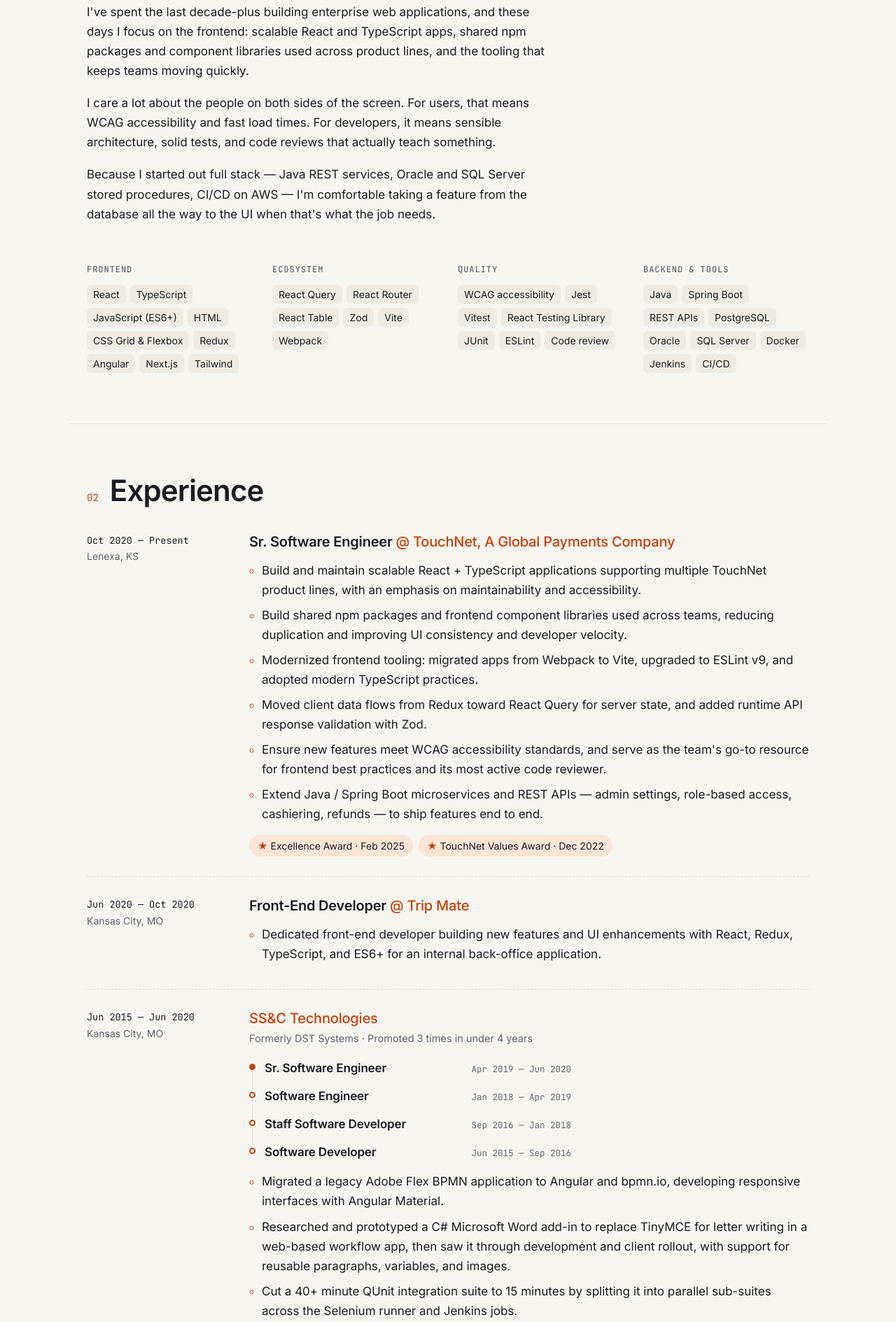
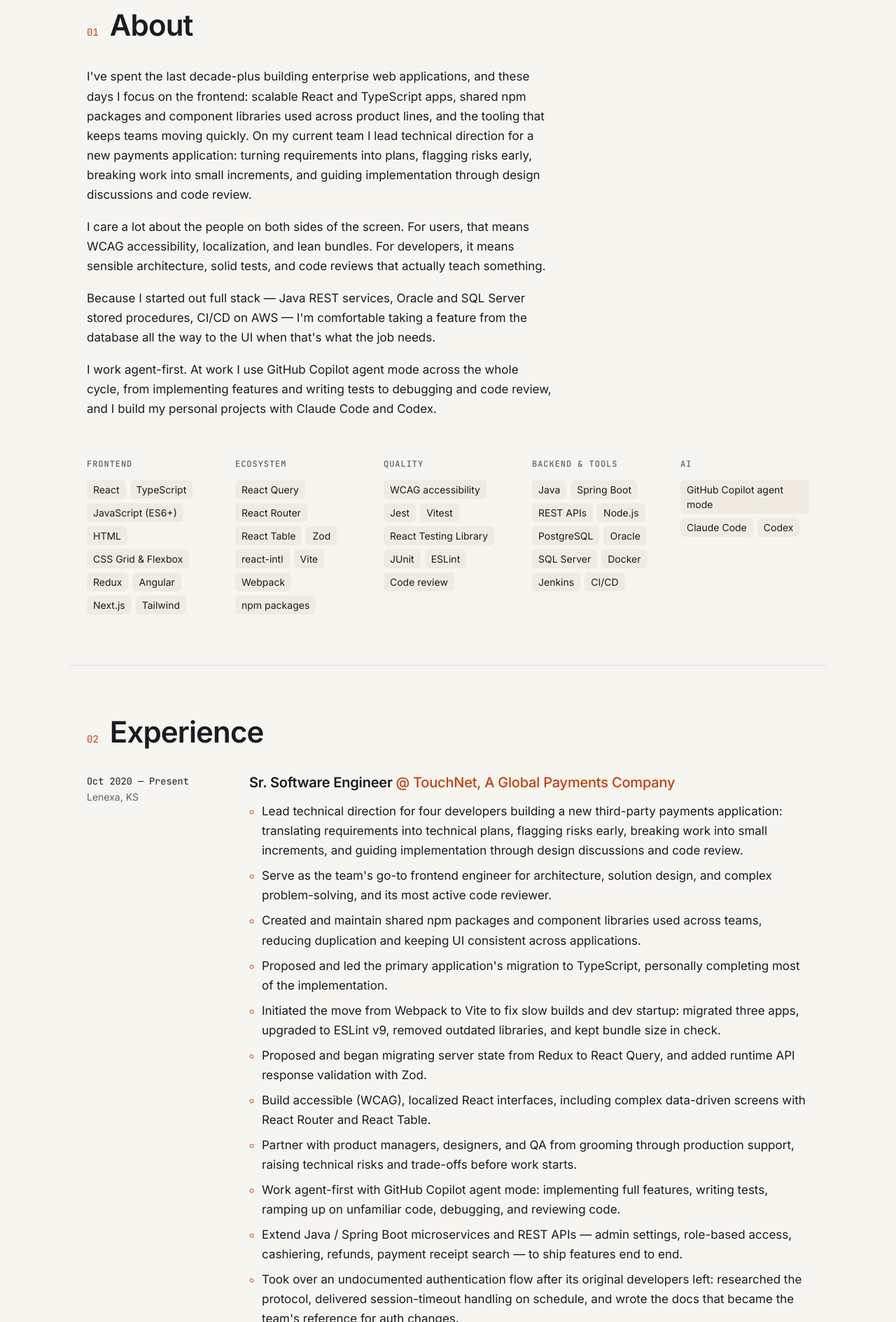
Before and after one commit to jake-crane/jake-crane.github.io, a plain HTML site: page index.html in a window 1280 px wide. Shown: the part 911-2800 px from the top of the page at 70% size. Drawn offline with Linux system fonts and the light colour scheme; a web font is replaced by a local one.

Commit message:
Update site copy to match new resumes
- Add technical leadership and agent-first workflow to hero and About
- Add AI skills group plus react-intl, npm packages, and Node.js
- Rewrite TouchNet bullets; expand Trip Mate and SS&C details
- Note Wickword cold start and agent-first projects intro
- Update full stack resume PDF

Co-Authored-By: Claude Opus 5.5 <noreply@anthropic.com>

```diff
--- a/index.html
+++ b/index.html
@@ -4,7 +4,7 @@
   <meta charset="utf-8" />
   <meta name="viewport" content="width=device-width, initial-scale=1" />
   <title>Jake Crane — Senior Software Engineer</title>
-  <meta name="description" content="Jake Crane is a senior software engineer in Overland Park, KS, building accessible, performant React and TypeScript applications with a full-stack Java/Spring background." />
+  <meta name="description" content="Jake Crane is a senior software engineer in Overland Park, KS, who leads frontend technical direction and builds accessible React and TypeScript applications, with a full-stack Java/Spring background." />
   <meta property="og:title" content="Jake Crane — Senior Software Engineer" />
   <meta property="og:description" content="React, TypeScript, and full-stack engineering. 11 years building web applications." />
   <meta property="og:type" content="website" />
@@ -20,7 +20,7 @@
   <link rel="preconnect" href="https://fonts.googleapis.com" />
   <link rel="preconnect" href="https://fonts.gstatic.com" crossorigin />
   <link href="https://fonts.googleapis.com/css2?family=Chivo:wght@500;600;700&family=Inter:wght@400;500;600&family=JetBrains+Mono:wght@400;500&display=swap" rel="stylesheet" />
-  <link rel="stylesheet" href="styles.css?v=12" />
+  <link rel="stylesheet" href="styles.css?v=13" />
   <script>
     try {
       const t = localStorage.getItem('theme');
@@ -54,12 +54,13 @@
         <p class="eyebrow mono">Overland Park, KS · Sr. Software Engineer at TouchNet, A Global Payments Company</p>
         <h1 class="hero-title">
           Hi, I'm Jake.<br />
-          I build <em>accessible</em>, fast web apps &mdash; front to back.
+          I build <em>accessible</em>, maintainable web apps &mdash; front to back.
         </h1>
         <p class="hero-lede">
           Senior frontend engineer with <strong><span data-years>11</span> years</strong> of professional experience,
-          specializing in React and TypeScript. I build shared component libraries, modernize tooling,
-          and bring a full-stack perspective from Java, Spring Boot, and SQL.
+          specializing in React and TypeScript. I lead frontend technical direction as an individual contributor,
+          build shared component libraries, modernize tooling, and bring a full-stack perspective from Java,
+          Spring Boot, and SQL.
         </p>
         <div class="hero-actions">
           <a class="btn btn-primary" href="mailto:jakecrane616@gmail.com">Get in touch</a>
@@ -88,15 +89,21 @@
         <p>
           I've spent the last decade-plus building enterprise web applications, and these days I focus on the frontend:
           scalable React and TypeScript apps, shared npm packages and component libraries used across product lines, and
-          the tooling that keeps teams moving quickly.
+          the tooling that keeps teams moving quickly. On my current team I lead technical direction for a new payments
+          application: turning requirements into plans, flagging risks early, breaking work into small increments, and
+          guiding implementation through design discussions and code review.
         </p>
         <p>
-          I care a lot about the people on both sides of the screen. For users, that means WCAG accessibility and fast load
-          times. For developers, it means sensible architecture, solid tests, and code reviews that actually teach something.
+          I care a lot about the people on both sides of the screen. For users, that means WCAG accessibility, localization,
+          and lean bundles. For developers, it means sensible architecture, solid tests, and code reviews that actually teach something.
         </p>
         <p>
           Because I started out full stack &mdash; Java REST services, Oracle and SQL Server stored procedures, CI/CD on AWS &mdash;
           I'm comfortable taking a feature from the database all the way to the UI when that's what the job needs.
+        </p>
+        <p>
+          I work agent-first. At work I use GitHub Copilot agent mode across the whole cycle, from implementing features and
+          writing tests to debugging and code review, and I build my personal projects with Claude Code and Codex.
         </p>
       </div>
 
@@ -110,7 +117,7 @@
         <div class="skill-group">
           <h3 class="mono">Ecosystem</h3>
           <ul class="tags">
-            <li>React Query</li><li>React Router</li><li>React Table</li><li>Zod</li><li>Vite</li><li>Webpack</li>
+            <li>React Query</li><li>React Router</li><li>React Table</li><li>Zod</li><li>react-intl</li><li>Vite</li><li>Webpack</li><li>npm packages</li>
           </ul>
         </div>
         <div class="skill-group">
@@ -122,7 +129,13 @@
         <div class="skill-group">
           <h3 class="mono">Backend &amp; Tools</h3>
           <ul class="tags">
-            <li>Java</li><li>Spring Boot</li><li>REST APIs</li><li>PostgreSQL</li><li>Oracle</li><li>SQL Server</li><li>Docker</li><li>Jenkins</li><li>CI/CD</li>
+            <li>Java</li><li>Spring Boot</li><li>REST APIs</li><li>Node.js</li><li>PostgreSQL</li><li>Oracle</li><li>SQL Server</li><li>Docker</li><li>Jenkins</li><li>CI/CD</li>
+          </ul>
+        </div>
+        <div class="skill-group">
+          <h3 class="mono">AI</h3>
+          <ul class="tags">
+            <li>GitHub Copilot agent mode</li><li>Claude Code</li><li>Codex</li>
           </ul>
         </div>
       </div>
@@ -144,12 +157,17 @@
           <div class="job-body">
             <h3>Sr. Software Engineer <span class="at">@ TouchNet, A Global Payments Company</span></h3>
             <ul class="job-points">
-              <li>Build and maintain scalable React + TypeScript applications supporting multiple TouchNet product lines, with an emphasis on maintainability and accessibility.</li>
-              <li>Build shared npm packages and frontend component libraries used across teams, reducing duplication and improving UI consistency and developer velocity.</li>
-              <li>Modernized frontend tooling: migrated apps from Webpack to Vite, upgraded to ESLint v9, and adopted modern TypeScript practices.</li>
-              <li>Moved client data flows from Redux toward React Query for server state, and added runtime API response validation with Zod.</li>
-              <li>Ensure new features meet WCAG accessibility standards, and serve as the team's go-to resource for frontend best practices and its most active code reviewer.</li>
-              <li>Extend Java / Spring Boot microservices and REST APIs &mdash; admin settings, role-based access, cashiering, refunds &mdash; to ship features end to end.</li>
+              <li>Lead technical direction for four developers building a new third-party payments application: translating requirements into technical plans, flagging risks early, breaking work into small increments, and guiding implementation through design discussions and code review.</li>
+              <li>Serve as the team's go-to frontend engineer for architecture, solution design, and complex problem-solving, and its most active code reviewer.</li>
+              <li>Created and maintain shared npm packages and component libraries used across teams, reducing duplication and keeping UI consistent across applications.</li>
+              <li>Proposed and led the primary application's migration to TypeScript, personally completing most of the implementation.</li>
+              <li>Initiated the move from Webpack to Vite to fix slow builds and dev startup: migrated three apps, upgraded to ESLint v9, removed outdated libraries, and kept bundle size in check.</li>
+              <li>Proposed and began migrating server state from Redux to React Query, and added runtime API response validation with Zod.</li>
+              <li>Build accessible (WCAG), localized React interfaces, including complex data-driven screens with React Router and React Table.</li>
+              <li>Partner with product managers, designers, and QA from grooming through production support, raising technical risks and trade-offs before work starts.</li>
+              <li>Work agent-first with GitHub Copilot agent mode: implementing full features, writing tests, ramping up on unfamiliar code, debugging, and reviewing code.</li>
+              <li>Extend Java / Spring Boot microservices and REST APIs &mdash; admin settings, role-based access, cashiering, refunds, payment receipt search &mdash; to ship features end to end.</li>
+              <li>Took over an undocumented authentication flow after its original developers left: researched the protocol, delivered session-timeout handling on schedule, and wrote the docs that became the team's reference for auth changes.</li>
             </ul>
             <ul class="awards" aria-label="Awards">
               <li><span aria-hidden="true">★</span> Excellence Award · Feb 2025</li>
@@ -166,7 +184,7 @@
           <div class="job-body">
             <h3>Front-End Developer <span class="at">@ Trip Mate</span></h3>
             <ul class="job-points">
-              <li>Dedicated front-end developer building new features and UI enhancements with React, Redux, TypeScript, and ES6+ for an internal back-office application.</li>
+              <li>Dedicated front-end developer building new features and UI enhancements with React, Redux, TypeScript, and ES6+ for an internal back-office application, working mostly remotely with a small team.</li>
             </ul>
           </div>
         </li>
@@ -187,9 +205,11 @@
             </ol>
             <ul class="job-points">
               <li>Migrated a legacy Adobe Flex BPMN application to Angular and bpmn.io, developing responsive interfaces with Angular Material.</li>
-              <li>Researched and prototyped a C# Microsoft Word add-in to replace TinyMCE for letter writing in a web-based workflow app, then saw it through development and client rollout, with support for reusable paragraphs, variables, and images.</li>
+              <li>Built configuration and process-monitoring screens with jQuery UI widgets to UX team specifications, along with their supporting REST services.</li>
+              <li>Supported clients integrating with the company's JavaScript widget API, debugging client code and advising on correct usage.</li>
+              <li>Proposed a C# Microsoft Word add-in over a WebDAV approach, built the proof of concept, and drove it through client rollout as the project's informal lead, fully replacing TinyMCE-based letter writing with reusable content, variables, and images.</li>
               <li>Cut a 40+ minute QUnit integration suite to 15 minutes by splitting it into parallel sub-suites across the Selenium runner and Jenkins jobs.</li>
-              <li>Moved the application's CI/CD to AWS, writing build/deploy specs and configuring AMIs.</li>
+              <li>Moved the application's CI/CD and code repositories to AWS, writing build/deploy specs and configuring AMIs.</li>
               <li>Built Java REST services and optimized SQL and stored procedures for Oracle and SQL Server.</li>
               <li>Facilitated the team's Agile ceremonies (standups, backlog refinement, demos and retrospectives) and kept the sprint backlog organized and on track.</li>
               <li>Mentored interns and junior developers: helped plan their work, checked in regularly, and gave guidance through code reviews and problem-solving sessions.</li>
@@ -223,7 +243,7 @@
         <span class="section-num mono">03</span>
         <h2 id="projects-title">Side projects</h2>
       </div>
-      <p class="section-intro">Things I build outside of work to try new stacks and scratch my own itches.</p>
+      <p class="section-intro">Things I build outside of work, agent-first with Claude Code and Codex, to try new stacks and scratch my own itches.</p>
 
       <div class="projects">
         <article class="project project-feature">
@@ -240,6 +260,7 @@
           <div class="project-links">
             <a href="https://wickword.onrender.com/" target="_blank" rel="noopener">Live ↗</a>
             <a href="https://github.com/jake-crane/wickword" target="_blank" rel="noopener">Source ↗</a>
+            <span class="project-note">Free hosting, so the live game may take a minute to wake up.</span>
           </div>
         </article>
 
@@ -295,7 +316,7 @@
         <h2 id="contact-title">Let's talk</h2>
       </div>
       <p class="contact-lede">
-        I'm always happy to chat about frontend architecture, accessibility, or a role where I can help a team ship better software.
+        I'm always happy to chat about frontend architecture, accessibility, agent-first development, or a role where I can help a team ship better software.
       </p>
       <div class="contact-row">
         <a class="contact-email" href="mailto:jakecrane616@gmail.com">jakecrane616@gmail.com</a>
--- a/styles.css
+++ b/styles.css
@@ -304,7 +304,7 @@ a:focus-visible, button:focus-visible, summary:focus-visible {
 
 .skills {
   display: grid;
-  grid-template-columns: repeat(4, 1fr);
+  grid-template-columns: repeat(5, 1fr);
   gap: 28px;
   margin-top: 56px;
 }
@@ -334,7 +334,10 @@ a:focus-visible, button:focus-visible, summary:focus-visible {
 }
 .tags-sm li { font-size: 12.5px; font-family: var(--font-mono); padding: 2px 8px; }
 
-@media (max-width: 900px) {
+@media (max-width: 1000px) {
+  .skills { grid-template-columns: repeat(3, 1fr); }
+}
+@media (max-width: 680px) {
   .skills { grid-template-columns: repeat(2, 1fr); }
 }
 @media (max-width: 520px) {
@@ -475,6 +478,8 @@ a:focus-visible, button:focus-visible, summary:focus-visible {
   text-decoration: none;
 }
 .project-links a:hover { text-decoration: underline; text-underline-offset: 3px; }
+.project-links { flex-wrap: wrap; align-items: baseline; }
+.project-note { flex-basis: 100%; font-size: 13px; color: var(--muted); }
 
 /* An odd last card spans the full row instead of leaving a gap */
 .project:last-child:nth-child(odd) { grid-column: 1 / -1; }
```
Also changed, not shown: 1 other file.
